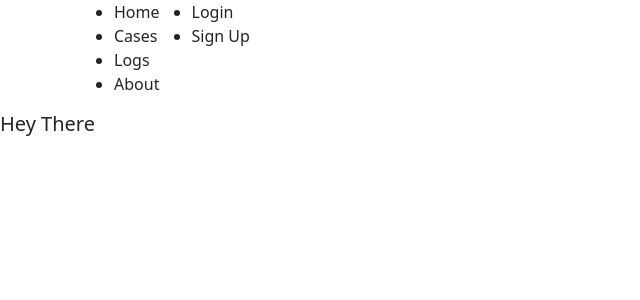
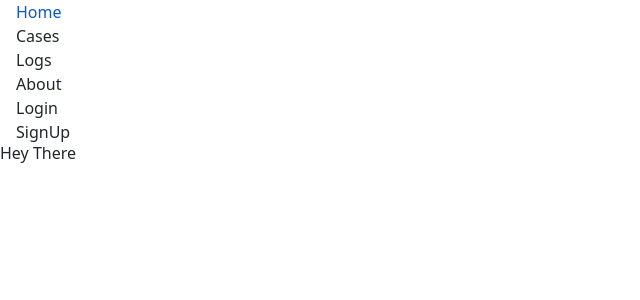
Before and after one commit to OkothPius/CRS, a Django app: page /crime/home/ in a window 1280 px wide. Shown: the top 300 px of the page, without its empty margins (0-640 px from the left). Run offline with Django 3.2, Linux system fonts and the light colour scheme; style sheets or scripts are compiled from the project's sources.

Commit message:
feat: update navbar

```diff
--- a/crime/templates/crime/base.html
+++ b/crime/templates/crime/base.html
@@ -1,3 +1,4 @@
+{% load static %}
 <!DOCTYPE html>
 <html lang="en">
 <head>
@@ -5,24 +6,35 @@
 	<meta http-equiv="X-UA-Compatible" content="IE=edge">
 	<meta name="viewport" content="width=device-width, initial-scale=1.0">
 	<link href="https://cdn.jsdelivr.net/npm/bootstrap@5.0.1/dist/css/bootstrap.min.css" rel="stylesheet">
+	<link rel="stylesheet" href="{% static 'css/style.css' %}">
 	<title>Crime Report System</title>
 </head>
-<body>
-	<div class="container">
-	  <div class="nav">
-	    <ul>
-	      <li>Home</li>
-	      <li>Cases</li>
-	      <li>Logs</li>
-	      <li>About</li>
-	    </ul>
+<body class="bg-gray-200">
+	<nav class="p-6 bg-warmGray-500 flex justify-between mb-6">
+		<ul class="flex items-center">
+			<li>
+				<a href="#" class="p-3">Home</a>
+			</li>
+			<li>
+				<a href="#" class="p-3">Cases</a>
+			</li>
+			<li>
+				<a href="#" class="p-3">Logs</a>
+			</li>
+			<li>
+				<a href="#" class="p-3">About</a>
+			</li>
+		</ul>
 
-	    <ul>
-	      <li>Login</li>
-	      <li>Sign Up</li>
-	    </ul>
-	  </div>
-	</div>
+		<ul class="flex items-center">
+			<li>
+				<a href="#" class="p-3">Login</a>
+			</li>
+			<li>
+				<a href="#" class="p-3">SignUp</a>
+			</li>
+		</ul>
+	</nav>
 	{% block content %}{% endblock content%}
 </body>
 </html>
```
